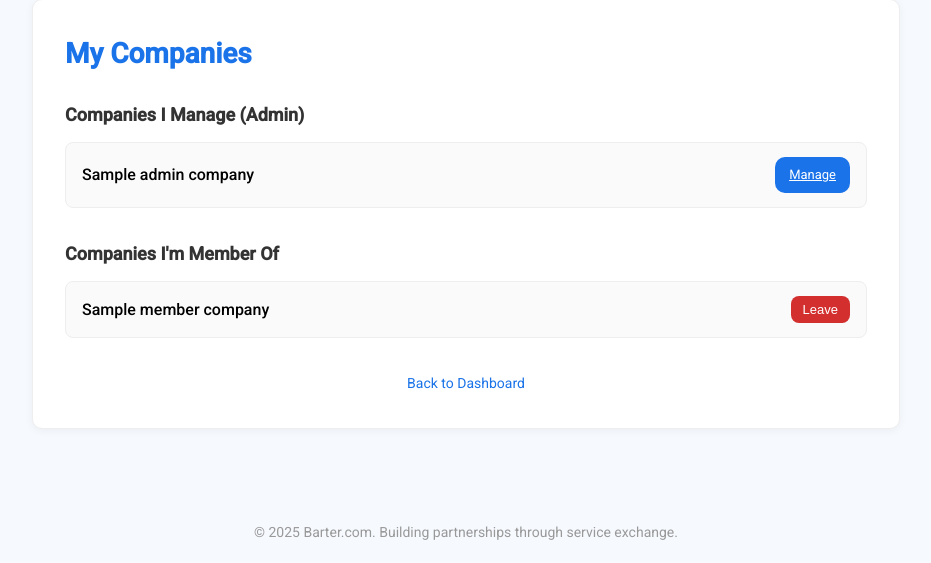
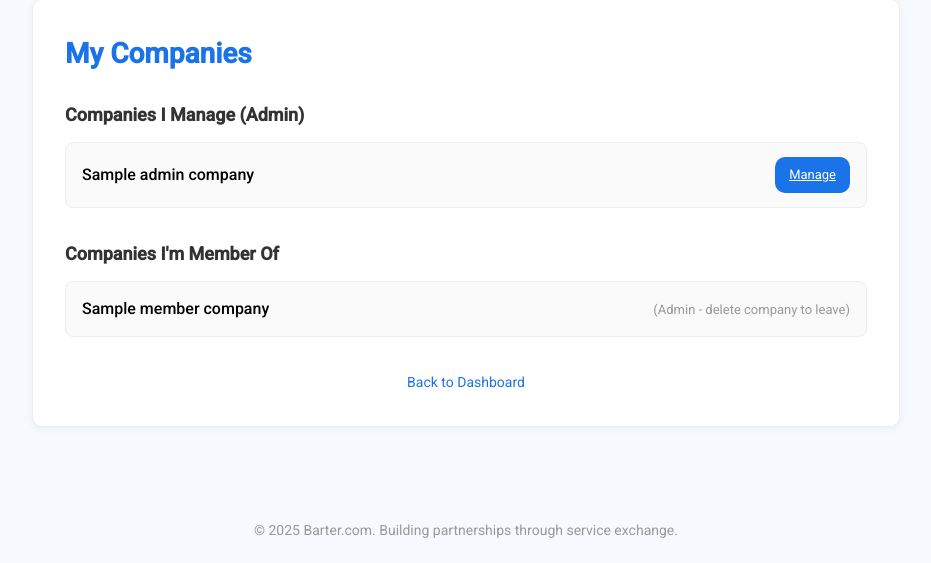
Before and after one commit to A-D-DBS-application/web-application-2025-group-23, a Flask app: template app/templates/my_companies.html in a window 1280 px wide. Shown: the part 133-696 px from the top of the page, without its empty margins (174-1105 px from the left). Run offline with Flask 3, Linux system fonts and the light colour scheme; the template is opened without the code that fills it: most values are stand-ins (such as "Sample title", 1, 10 or a date in 2020).

Commit message:
fix admin kan niet leaven

```diff
--- a/app/routes.py
+++ b/app/routes.py
@@ -150,7 +150,8 @@ def my_companies():
     uid = uuid.UUID(session['user_id'])
     memberships = CompanyMember.query.filter_by(user_id=uid).all()
     admin_companies = [m.company for m in memberships if m.is_admin]
-    member_companies = [m.company for m in memberships if not m.is_admin]
+    # Show all companies (including admin ones) in member section
+    member_companies = [m.company for m in memberships]
     return render_template('my_companies.html', admin_companies=admin_companies, member_companies=member_companies)
 
 
--- a/app/templates/my_companies.html
+++ b/app/templates/my_companies.html
@@ -50,9 +50,19 @@
                     {% for c in member_companies %}
                         <div class="company-item">
                             <div class="company-name">{{ c.name }}</div>
-                            <form method="post" action="{{ url_for('main.leave_company', company_id=c.company_id) }}" onsubmit="return confirm('Are you sure you want to leave this company?');" style="display:inline;">
-                                <button type="submit" class="btn-danger small">Leave</button>
-                            </form>
+                            {% set membership = namespace(is_admin=false) %}
+                            {% for m in admin_companies %}
+                                {% if m.company_id == c.company_id %}
+                                    {% set membership.is_admin = true %}
+                                {% endif %}
+                            {% endfor %}
+                            {% if not membership.is_admin %}
+                                <form method="post" action="{{ url_for('main.leave_company', company_id=c.company_id) }}" onsubmit="return confirm('Are you sure you want to leave this company?');" style="display:inline;">
+                                    <button type="submit" class="btn-danger small">Leave</button>
+                                </form>
+                            {% else %}
+                                <span class="member-role" style="color: var(--gray); font-size: 13px;">(Admin - delete company to leave)</span>
+                            {% endif %}
                         </div>
                     {% endfor %}
                 {% else %}
```
